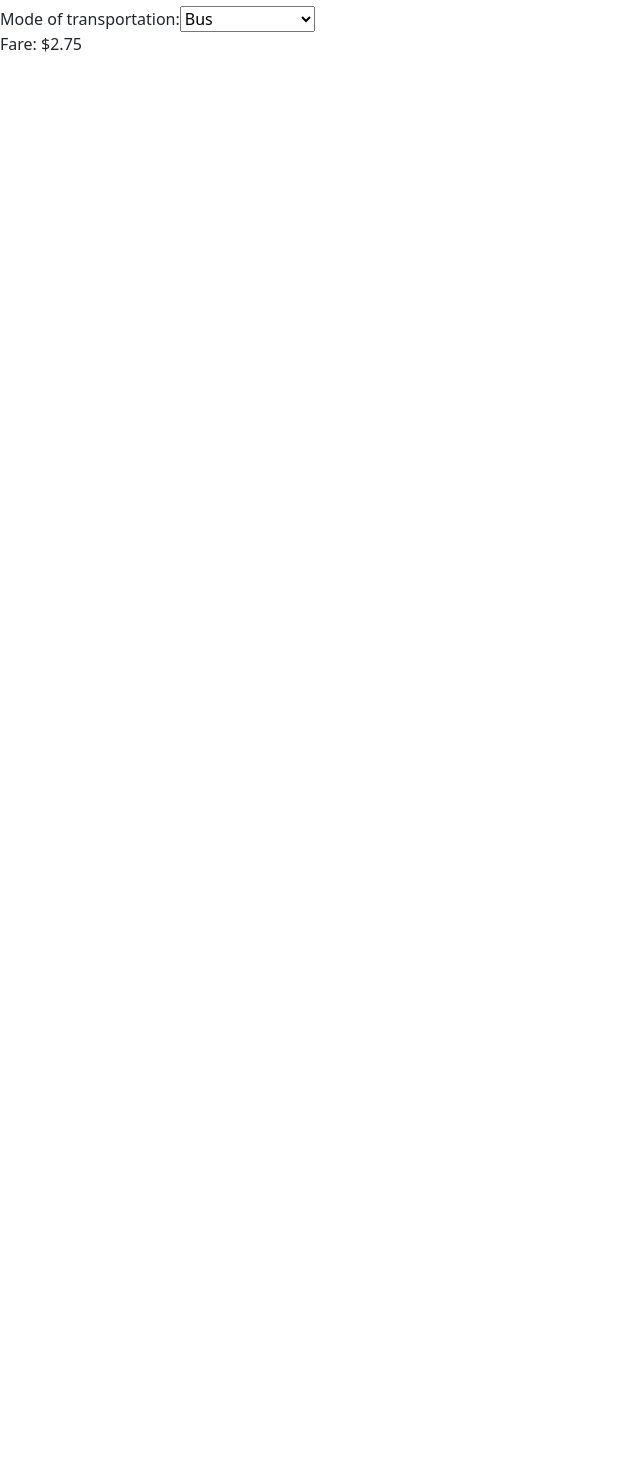
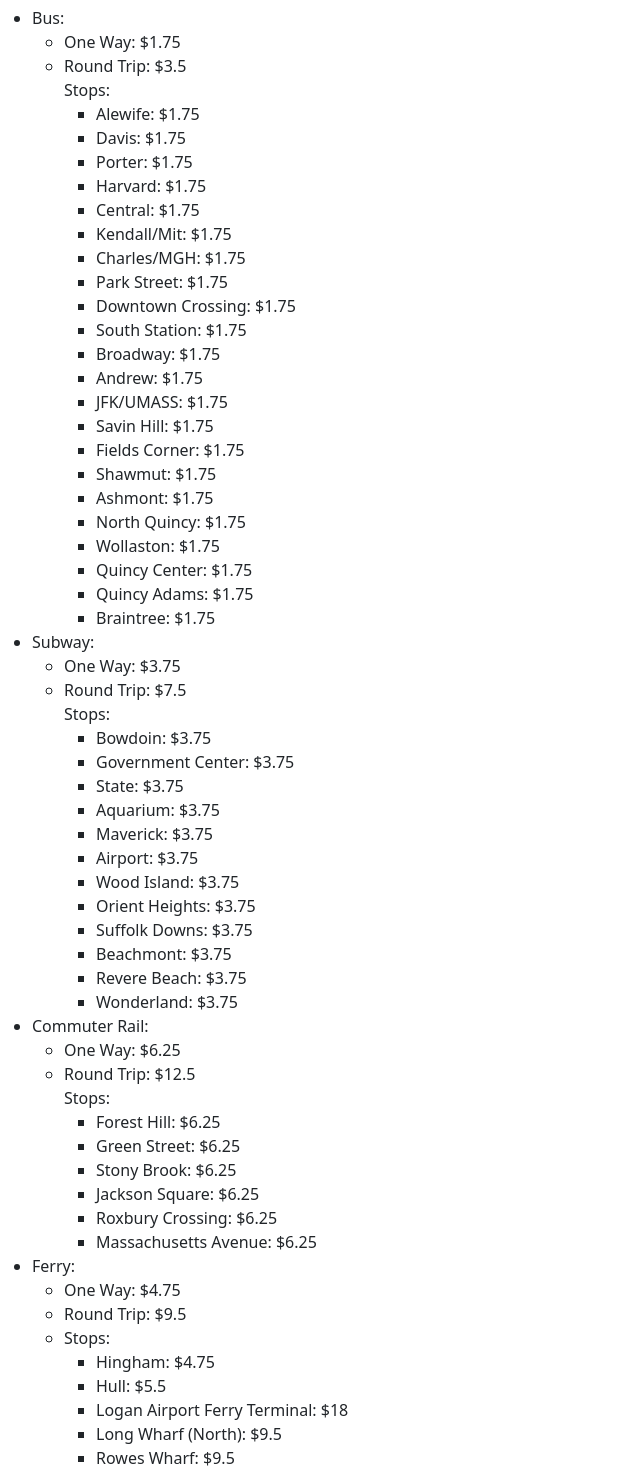
Before and after one commit to conkbonk/csc300-project, a React (Create React App) app in the folder frontend/: page /ticketFares in a window 1280 px wide. Shown: the part 120-1590 px from the top of the page, without its empty margins (0-640 px from the left). Before the commit the page ends 800 px from the top, so only its background shows below. Built offline with nearby package versions, Linux system fonts and the light colour scheme.

Commit message:
finished changes to ticketing

```diff
--- a/frontend/src/components/pages/ticketFares.js
+++ b/frontend/src/components/pages/ticketFares.js
@@ -1,36 +1,139 @@
-import React, { useState } from 'react';
+import React from 'react';
 
-const fares = {
-  bus: 2.75,
-  commuterRail: 6.25,
-  subway: 2.75,
-  ferry: 2.75
+const ticketFares = {
+    bus: {
+        oneWay: 1.75,
+        roundTrip: 3.50,
+        stops: [
+          { name: 'Alewife', price: 1.75 },
+          { name: 'Davis', price: 1.75 },
+          { name: 'Porter', price: 1.75 },
+          { name: 'Harvard', price: 1.75 },
+          { name: 'Central', price: 1.75 },
+          { name: 'Kendall/Mit', price: 1.75 },
+          { name: 'Charles/MGH', price: 1.75 },
+          { name: 'Park Street', price: 1.75 },
+          { name: 'Downtown Crossing', price: 1.75 },
+          { name: 'South Station', price: 1.75 },
+          { name: 'Broadway', price: 1.75 },
+          { name: 'Andrew', price: 1.75 },
+          { name: 'JFK/UMASS', price: 1.75 },
+          { name: 'Savin Hill', price: 1.75 },
+          { name: 'Fields Corner', price: 1.75 },
+          { name: 'Shawmut', price: 1.75 },
+          { name: 'Ashmont', price: 1.75 },
+          { name: 'North Quincy', price: 1.75 },
+          { name: 'Wollaston', price: 1.75 },
+          { name: 'Quincy Center', price: 1.75 },
+          { name: 'Quincy Adams', price: 1.75 },
+          { name: 'Braintree', price: 1.75 },
+        ],
+  },
+  subway: {
+    oneWay: 3.75,
+    roundTrip: 7.50,
+    stops: [
+      { name: 'Bowdoin', price: 3.75 },
+      { name: 'Government Center', price: 3.75 },
+      { name: 'State', price: 3.75 },
+      { name: 'Aquarium', price: 3.75 },
+      { name: 'Maverick', price: 3.75 },
+      { name: 'Airport', price: 3.75 },
+      { name: 'Wood Island', price: 3.75 },
+      { name: 'Orient Heights', price: 3.75 },
+      { name: 'Suffolk Downs', price: 3.75 },
+      { name: 'Beachmont', price: 3.75 },
+      { name: 'Revere Beach', price: 3.75 },
+      { name: 'Wonderland', price: 3.75 },
+    ],
+  },
+  commuterRail: {
+    oneWay: 6.25,
+    roundTrip: 12.50,
+    stops: [
+      { name: 'Forest Hill', price: 6.25 },
+      { name: 'Green Street', price: 6.25 },
+      { name: 'Stony Brook', price: 6.25 },
+      { name: 'Jackson Square', price: 6.25 },
+      { name: 'Roxbury Crossing', price: 6.25 },
+      { name: 'Massachusetts Avenue', price: 6.25 }
+    ]
+  },
+  ferry: {
+    oneWay: 4.75,
+    roundTrip: 9.50,
+    stops: [
+      { name: "Hingham", cost: 4.75 },
+      { name: "Hull", cost: 5.50 },
+      { name: "Logan Airport Ferry Terminal", cost: 18.00 },
+      { name: "Long Wharf (North)", cost: 9.50 },
+      { name: "Rowes Wharf", cost: 9.50 }
+    ]
+  },
 };
 
-const FareCalculator = () => {
-  const [mode, setMode] = useState('bus');
-
-  const handleModeChange = (event) => {
-    setMode(event.target.value);
-  };
-
+const TicketFares = () => {
   return (
     <div>
-      <h2>Fare Calculator</h2>
-      <form>
-        <label>
-          Mode of transportation:
-          <select value={mode} onChange={handleModeChange}>
-            <option value="bus">Bus</option>
-            <option value="commuterRail">Commuter Rail</option>
-            <option value="subway">Subway</option>
-            <option value="ferry">Ferry</option>
-          </select>
-        </label>
-      </form>
-      <p>Fare: ${fares[mode]}</p>
+      <h2>Ticket Fares</h2>
+      <ul>
+        <li>
+          Bus:
+          <ul>
+            <li>One Way: ${ticketFares.bus.oneWay}</li>
+            <li>Round Trip: ${ticketFares.bus.roundTrip}</li>
+            Stops:
+              <ul>
+                {ticketFares.bus.stops.map(stop => (
+                  <li key={stop.name}>{stop.name}: ${stop.price}</li>
+                ))}
+              </ul>
+          </ul>
+        </li>
+        <li>
+          Subway:
+          <ul>
+            <li>One Way: ${ticketFares.subway.oneWay}</li>
+            <li>Round Trip: ${ticketFares.subway.roundTrip}</li>
+            Stops:
+              <ul>
+                {ticketFares.subway.stops.map(stop => (
+                  <li key={stop.name}>{stop.name}: ${stop.price}</li>
+                ))}
+              </ul>
+          </ul>
+        </li>
+        <li>
+          Commuter Rail:
+          <ul>
+            <li>One Way: ${ticketFares.commuterRail.oneWay}</li>
+            <li>Round Trip: ${ticketFares.commuterRail.roundTrip}</li>
+            Stops:
+              <ul>
+                {ticketFares.commuterRail.stops.map(stop => (
+                  <li key={stop.name}>{stop.name}: ${stop.price}</li>
+                ))}
+              </ul>
+          </ul>
+        </li>
+        <li>
+          Ferry:
+          <ul>
+            <li>One Way: ${ticketFares.ferry.oneWay}</li>
+            <li>Round Trip: ${ticketFares.ferry.roundTrip}</li>
+            <li>
+              Stops:
+              <ul>
+                {ticketFares.ferry.stops.map(stop => (
+                  <li key={stop.name}>{stop.name}: ${stop.cost}</li>
+                ))}
+              </ul>
+            </li>
+          </ul>
+        </li>
+      </ul>
     </div>
   );
 };
 
-export default FareCalculator;
+export default TicketFares;
```
